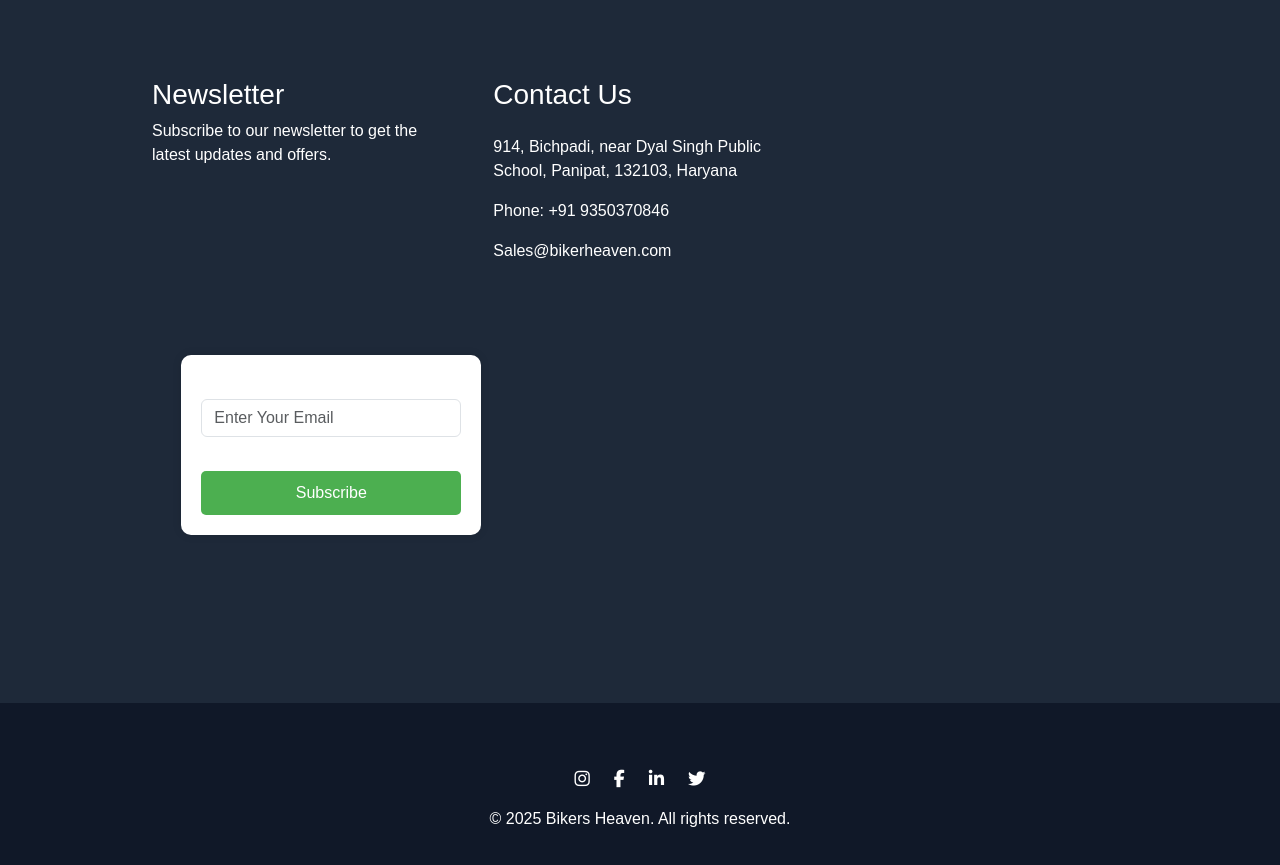
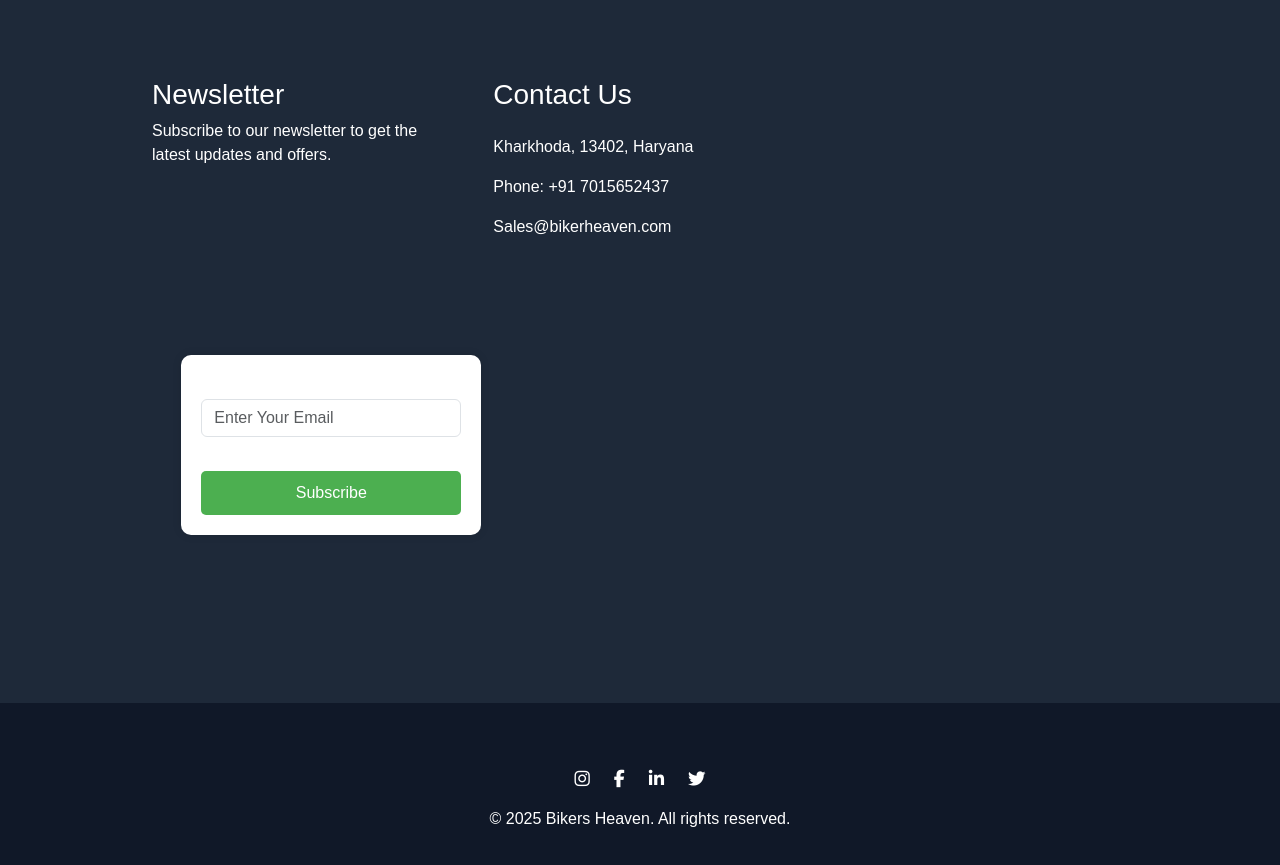
Before and after one commit to PriyanshuDahiya1/Biker-Heaven, a React (Vite) app in the folder client/: page /about in a window 1280 px wide. Shown: the part 2280-3145 px from the top of the page. Built offline with nearby package versions, Linux system fonts and the light colour scheme.

Commit message:
Initial Commit

```diff
--- a/client/src/pages/About.jsx
+++ b/client/src/pages/About.jsx
@@ -122,9 +122,9 @@ function About() {
        Contact Us
       </h3>
       <p className="mt-4">
-      914, Bichpadi, near Dyal Singh Public School, Panipat, 132103, Haryana      </p>
+      Kharkhoda, 13402, Haryana      </p>
       <p className="mt-2">
-      Phone: +91 9350370846
+      Phone: +91 7015652437
             </p>
       <p className="mt-2">
       Sales@bikerheaven.com
```
